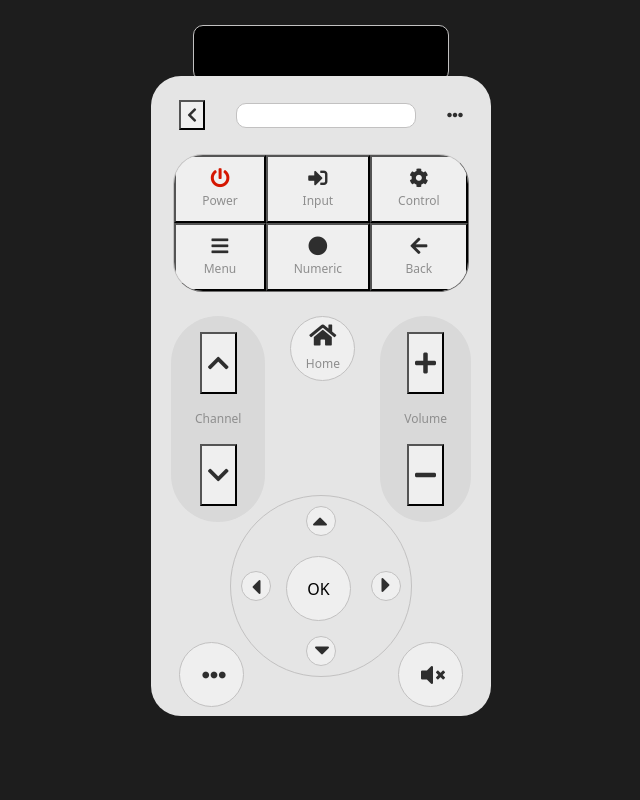
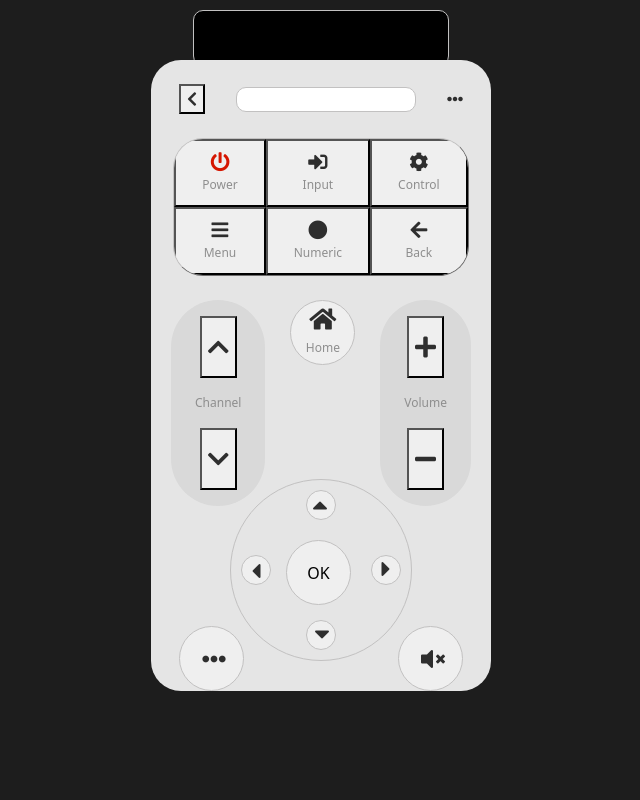
Before and after one commit to fetttttjoe/Simple-Web-server, a Flask app: page /controler.html in a window 1280 px wide. Shown: the whole page, without its empty margins (319-959 px from the left). Run offline with Flask 2, Linux system fonts and the light colour scheme.

Commit message:
cleaned some of my mess

```diff
--- a/RemoteControl/app.py
+++ b/RemoteControl/app.py
@@ -1,4 +1,5 @@
-from flask import Flask, request, render_template, send_from_directory, redirect, jsonify
+from fileinput import filename
+from flask import Flask, request, render_template, send_from_directory, redirect, jsonify, url_for
 import RemoteControl.util.deviceManager as dM
 import os, sys
 
@@ -81,18 +82,19 @@ def default():
 # Renders Controller
 #
 @app.route('/controler.html', methods=['GET', 'POST'])
-def controller():
+def controler():
     if request.method == "POST":
         for buttonName, buttonAction in remoteControll.items():
             if request.form.get(f'{buttonName}') == "pressed":
                 print(buttonName, buttonAction) #DEBUG
                 inputToKeyboard(buttonAction) # just execute the given command (for now)
-                return redirect('controler.html')
+                return redirect(url_for('controler'))
+
          # get a better solution to check for user Inputs
         userInput = request.form.get('userInput')
         if userInput is None:
             print("Button might not be added") #DEBUG
-            return redirect('controler.html')
+            return redirect(url_for('controler'))
         if userInput == '': # we want the enter key
             userInput = 'enter'
         #
@@ -109,6 +111,7 @@ def controller():
         if userInput:
             inputToKeyboard(userInput)
             inputToHistory(userInput)
+        return redirect(url_for('controler'))
     return render_template('controler.html')
 #
 # Site for input with "console" field which displays past inputs
--- a/RemoteControl/static/styles/controler.css
+++ b/RemoteControl/static/styles/controler.css
@@ -1,25 +1,19 @@
 
-html{
-    width: 100vw;
-    height:100vh;
+html, body {
+    background: rgb(29, 29, 29);
+}
+
+.wrapper{
+    display: flex;
     justify-content: center;
     align-items: center;
-}
-body {
-    background: rgb(29, 29, 29);
-}
-.wrapper{
-    display: flex;
-    position: relative;
-    align-items: center;
-    flex-direction: column;
+
 }
 div.iframeConsole{
-    position: relative;
-    top: 15px;
+    position: absolute;
+    top: 0;
 }
 .iframeConsole>iframe{
-    overflow:hidden;
     height: 70px;
 }
 .inputBox{
@@ -34,8 +28,9 @@ div.iframeConsole{
     position: relative;
     background: #e5e5e5;
     border-radius: 30px;
-    height: 640px;
-    width: 340px;
+    max-height: 640px;
+    max-width: 340px;
+    top: 60px;
 }
 button.button {
     display:block;
--- a/RemoteControl/templates/console.html
+++ b/RemoteControl/templates/console.html
@@ -5,7 +5,6 @@
         function refreshConsole() {
             location.reload();
             const element = document.getElementById("content");
-            element.scrollIntoView(false);
         }
     </script>
     <style>
--- a/RemoteControl/templates/controler.html
+++ b/RemoteControl/templates/controler.html
@@ -10,9 +10,9 @@
         <link rel="stylesheet" href="https://cdnjs.cloudflare.com/ajax/libs/font-awesome/5.15.3/css/all.min.css" integrity="sha512-iBBXm8fW90+nuLcSKlbmrPcLa0OT92xO1BIsZ+ywDWZCvqsWgccV3gFoRBv0z+8dLJgyAHIhR35VZc2oM/gI1w==" crossorigin="anonymous" />
         <link rel= "stylesheet" type= "text/css" href= "{{ url_for('static',filename='styles/controler.css') }}">
     </head>
-    <body>
+    <body id="content">
         <!--container-->
-        <div class="wrapper">
+        <div class="wrapper" id="wrapper">
             <div class="iframeConsole" id="iframeDiv">
                 <iframe id="iframeConsole" src="console.html" scrolling="no" ></iframe>
             </div>
```
